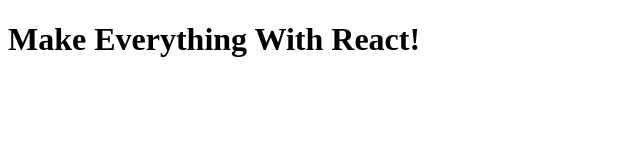
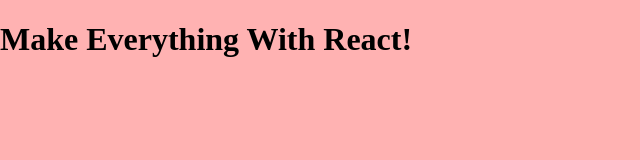
Before and after one commit to sandect/ilovereact, a website: page index.html in a window 1280 px wide. Shown: the whole page, without its empty margins (0-640 px from the left). Drawn offline with nearby package versions, Linux system fonts and the light colour scheme; files that its build step writes are made by us from their sources.

Commit message:
add normalize

```diff
--- /dev/null
+++ b/css/app.css
@@ -0,0 +1,25 @@
+@import "../node_modules/normalize.css/normalize.css";
+
+body, div, span {
+  box-sizing: border-box;
+  position: relative;
+
+  display: flex;
+  flex-direction: column;
+  align-items: stretch;
+  flex-shrink: 0;
+  align-content: flex-start;
+
+  border: 0 solid black;
+  margin: 0;
+  padding: 0;
+}
+
+body, html {
+  width: 100%;
+  height: 100%;
+}
+
+body {
+  background-color: rgba(255, 0, 0, 0.3);
+}
--- a/index.html
+++ b/index.html
@@ -16,7 +16,7 @@
 
     <!-- <link rel="apple-touch-icon" href="apple-touch-icon.png"> -->
 
-    <!-- <link rel="stylesheet" href="css/app.css"> -->
+    <link rel="stylesheet" href="/bundle/app.css">
 
 </head>
 <body>
```
Also changed, not shown: package.json (+7 -1 lines), 2 other files.
